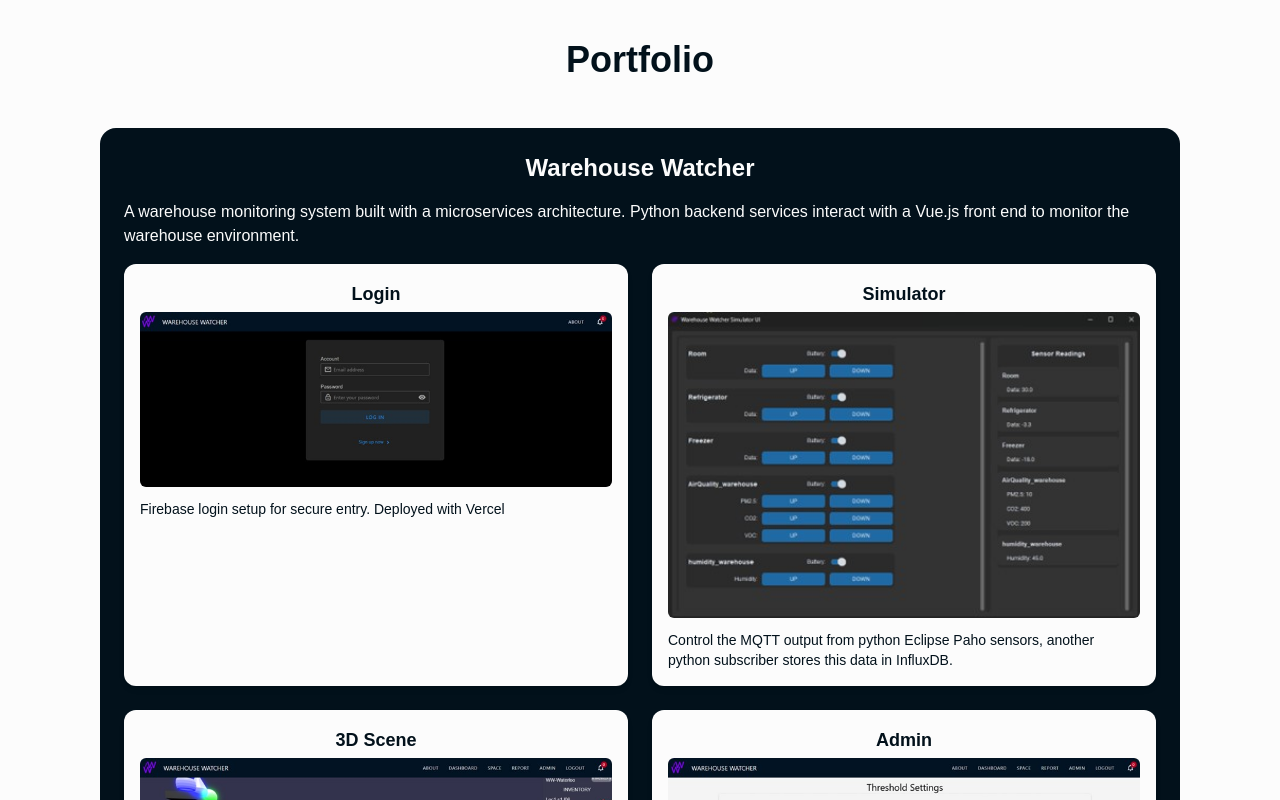
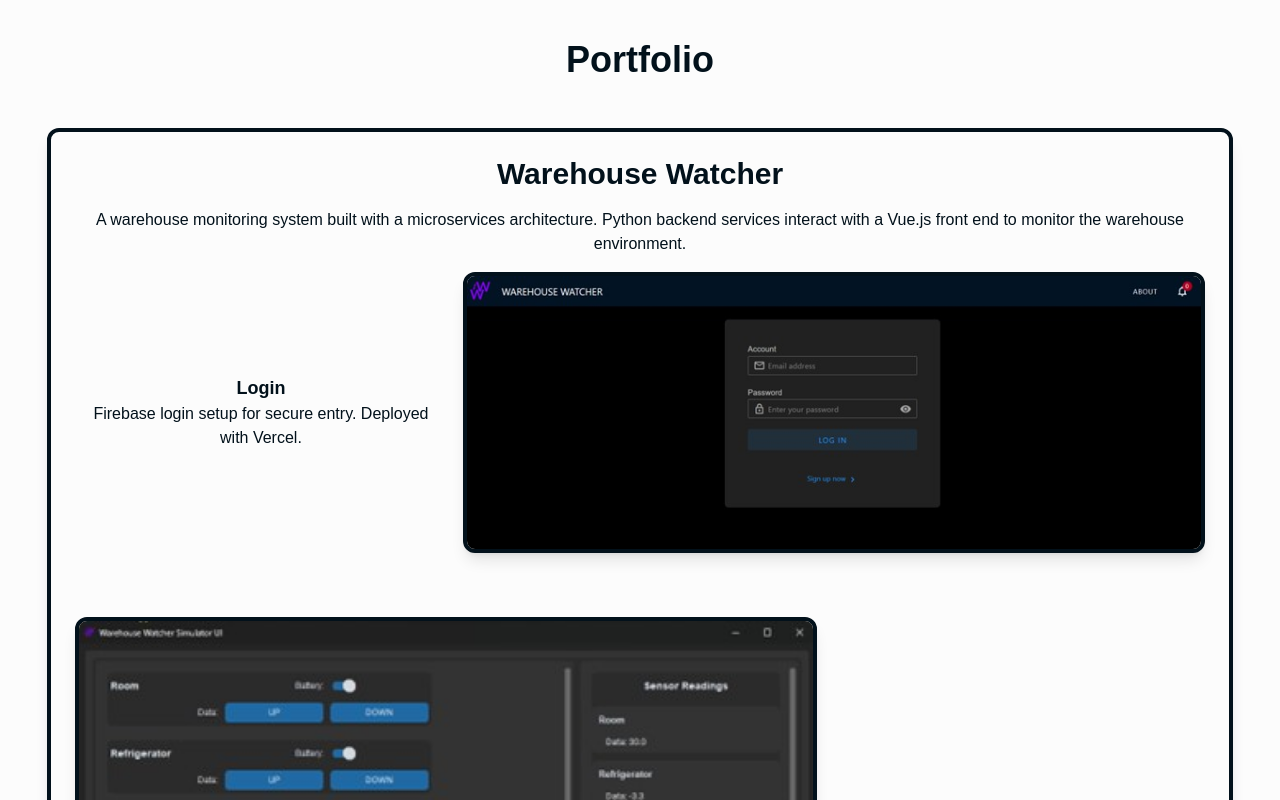
Before and after one commit to WilliamDAnderson/Portfolio-2, a Next.js app: page / in a window 1280 px wide. Shown: the part 860-1660 px from the top of the page. Built offline with nearby package versions, Linux system fonts and the light colour scheme.

Commit message:
Re formatted project card and all css settings.

```diff
--- a/src/app/layout.tsx
+++ b/src/app/layout.tsx
@@ -26,7 +26,7 @@ export default function RootLayout({
   return (
 	<html lang="en">
 		<body className={`${geistSans.variable} ${geistMono.variable} antialiased flex flex-col min-h-screen`}>
-			<header className="fixed top-0 left-0 w-full z-50 p-4  font-bold">
+			<header className="fixed top-0 left-0 w-full z-50 p-4 font-bold border-b-2 border-[var(--background)]">
 				<nav className="container mx-auto flex items-center">
 					<div className="flex-grow">
 						<Link href="/" className="font-bold">
--- a/src/app/page.tsx
+++ b/src/app/page.tsx
@@ -6,7 +6,7 @@ export default function Home() {
       <section id="home" className="min-h-screen flex items-center justify-center">
         <div className="text-center">
           <h1 className="text-4xl font-bold">William Anderson</h1>
-          <p className="mt-4 text-lg">Software Portfolio</p>
+          <p className="mt-4 text-xl font-semibold">Software Portfolio</p>
         </div>
       </section>
 
--- a/src/components/portfolioSection.tsx
+++ b/src/components/portfolioSection.tsx
@@ -25,39 +25,48 @@ const PortfolioSection = () => {
     <div className="px-4 py-12">
       <h1 className="text-4xl font-bold text-center mb-12 pt-12">Portfolio</h1>
 
-      <div className="grid gap-10 grid-cols-1">
+      <div className="grid grid-cols-1">
         {projects.map((project) => (
 
           <div key={project.title}
-               className="p-6 w-full max-w-[1080px] mx-auto bg-[var(--foreground)] text-[var(--background)] rounded-2xl overflow-hidden flex flex-col"
+               className="p-6 w-full max-w-19/20 mx-auto bg-[var(--project)] text-[var(--foreground)] rounded-2xl overflow-hidden flex flex-col shadow-lg justify-center text-center border-4 border-[var(--foreground)] rounded-xl"
           >
-          <h2 className="text-center text-2xl font-semibold mb-4">{project.title}</h2>
+          <h2 className="text-center text-3xl font-semibold mb-4">{project.title}</h2>
           <p className="mb-4">{project.description}</p>
 
               {project.features.length > 0 && (
-                <div className="grid grid-cols-1 lg:grid-cols-2 gap-6 justify-center">
-                  {project.features.map((feature, index) => (
-                    <div
-                      key={index}
-                      className="bg-[var(--background)] text-[var(--foreground)] rounded-xl shadow-md p-4"
-                    >
+                <div className="grid grid-cols-1 gap-16 justify-center">
 
-                      <h3 className="text-lg font-semibold mb-1 text-center">{feature.title}</h3>
-                      <div className="w-full mb-3 rounded-md overflow-hidden">
+                {project.features.map((feature, index) => (
+                  <div
+                    key={index}
+                    className={`flex flex-col md:flex-row gap-4 ${
+                      index % 2 === 0 ? 'md:flex-row' : 'md:flex-row-reverse'
+                    }`}
+                  >
+                    {/* Text section */}
+                    <div className="w-full md:w-1/3 flex flex-col justify-center text-center px-4 py-2">
+                      <h3 className="text-lg font-semibold">{feature.title}</h3>
+                      <p className="text-md">{feature.description}</p>
+                    </div>
+
+                    {/* Image section */}
+                    <div className="w-full md:w-2/3 shadow-lg bg-[var(--background)] rounded-xl overflow-hidden border-4 border-[var(--foreground)] rounded-xl">
+                      <div className="w-full">
                         <Image
                           src={feature.image}
-                          alt={`${feature.title}`}
+                          alt={feature.title}
                           layout="responsive"
                           objectFit="cover"
-                          width="720"
-                          height="540"
+                          width={720}
+                          height={480}
                           className="rounded"
                         />
                       </div>
-                      <p className="text-sm">{feature.description}</p>
+                    </div>
+                  </div>
+                ))}
 
-                    </div>
-                  ))}
                 </div>
               )}
           </div>
--- a/src/data/projects.json
+++ b/src/data/projects.json
@@ -7,7 +7,7 @@
     "features": [
                   {
                     "title": "Login",
-                    "description": "Firebase login setup for secure entry. Deployed with Vercel",
+                    "description": "Firebase login setup for secure entry. Deployed with Vercel.",
                     "image": "/images/capstone/login.jpg"
                   },
                   {
```
